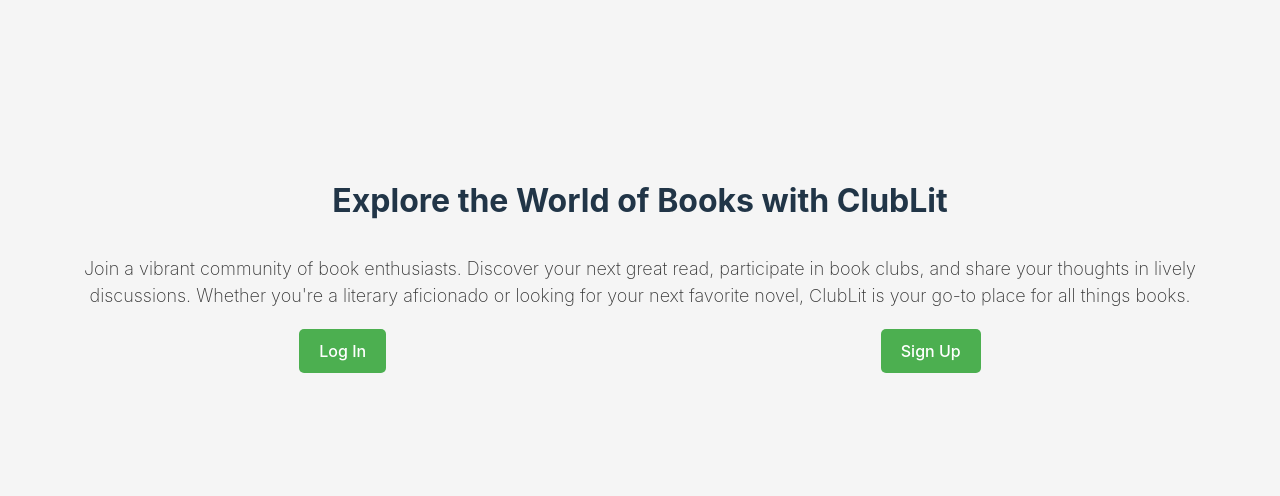
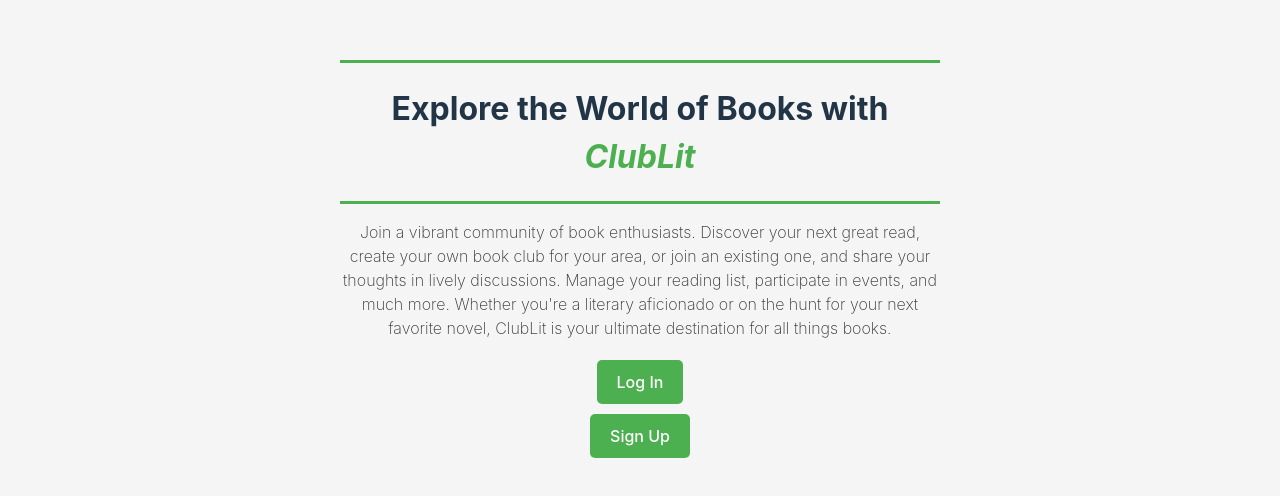
Before and after one commit to jencegram/clublit, a React (Vite) app in the folder frontend/: page / in a window 1280 px wide. Shown: the part 136-632 px from the top of the page. Built offline with nearby package versions, Linux system fonts and the light colour scheme.

Commit message:
Update LandingPage component and style and index css

```diff
--- a/frontend/src/components/LandingPage.jsx
+++ b/frontend/src/components/LandingPage.jsx
@@ -14,16 +14,32 @@
 function LandingPage() {
   return (
     <div className={styles.container}>
-      <h1 className={styles.title}>Explore the World of Books with ClubLit</h1>
+      {/* Title with lines */}
+      <div className={styles.titleLine}></div>
+      <h1 className={styles.title}>
+        Explore the World of Books with{" "}
+        <span className={styles.clubLit}>ClubLit</span>
+      </h1>
+      <div className={styles.titleLine}></div>
+
+      {/* Introduction text */}
       <p className={styles.introText}>
-        Join a vibrant community of book enthusiasts. Discover your next great read,
-        participate in book clubs, and share your thoughts in lively discussions.
-        Whether you&apos;re a literary aficionado or looking for your next favorite novel,
-        ClubLit is your go-to place for all things books.
+        Join a vibrant community of book enthusiasts. Discover your next great
+        read, create your own book club for your area, or join an existing one,
+        and share your thoughts in lively discussions. Manage your reading list,
+        participate in events, and much more. Whether you&apos;re a literary
+        aficionado or on the hunt for your next favorite novel, ClubLit is your
+        ultimate destination for all things books.
       </p>
+
+      {/* Log In and Sign Up links */}
       <div className={styles.links}>
-        <Link to="/login" className={styles.link}>Log In</Link>
-        <Link to="/signup" className={styles.link}>Sign Up</Link>
+        <Link to="/login" className={styles.link}>
+          Log In
+        </Link>
+        <Link to="/signup" className={styles.link}>
+          Sign Up
+        </Link>
       </div>
     </div>
   );
--- a/frontend/src/index.css
+++ b/frontend/src/index.css
@@ -63,9 +63,9 @@
     background-color: #ffffff;
   }
   a:hover {
-    color: #747bff;
+    color: #7379fa;
   }
   button {
-    background-color: #f9f9f9;
+    background-color: #e6eaf0;
   }
 }
--- a/frontend/src/styles/LandingPage.module.css
+++ b/frontend/src/styles/LandingPage.module.css
@@ -1,15 +1,24 @@
 .container {
   text-align: center;
   padding: 20px;
+  max-width: 600px;
+  margin: auto;
 }
 
 .title {
-  margin-bottom: 30px;
+  margin-bottom: 20px;
+  font-size: 2em;
+}
+
+.titleLine {
+  border-top: 3px solid #4CAF50;
+  width: 100%;
 }
 
 .links {
   display: flex;
-  justify-content: space-around;
+  flex-direction: column;
+  align-items: center;
   margin-top: 20px;
 }
 
@@ -21,6 +30,7 @@
   border-radius: 5px;
   text-decoration: none;
   font-size: 16px;
+  margin-bottom: 10px;
 }
 
 .link:hover {
@@ -29,6 +39,12 @@
 
 .introText {
   margin-bottom: 20px;
-  font-size: 18px;
+  font-size: 1em;
   color: #333;
 }
+
+.clubLit {
+  color: #4CAF50;
+  font-style: italic;
+  font-weight: bold;
+}
```
